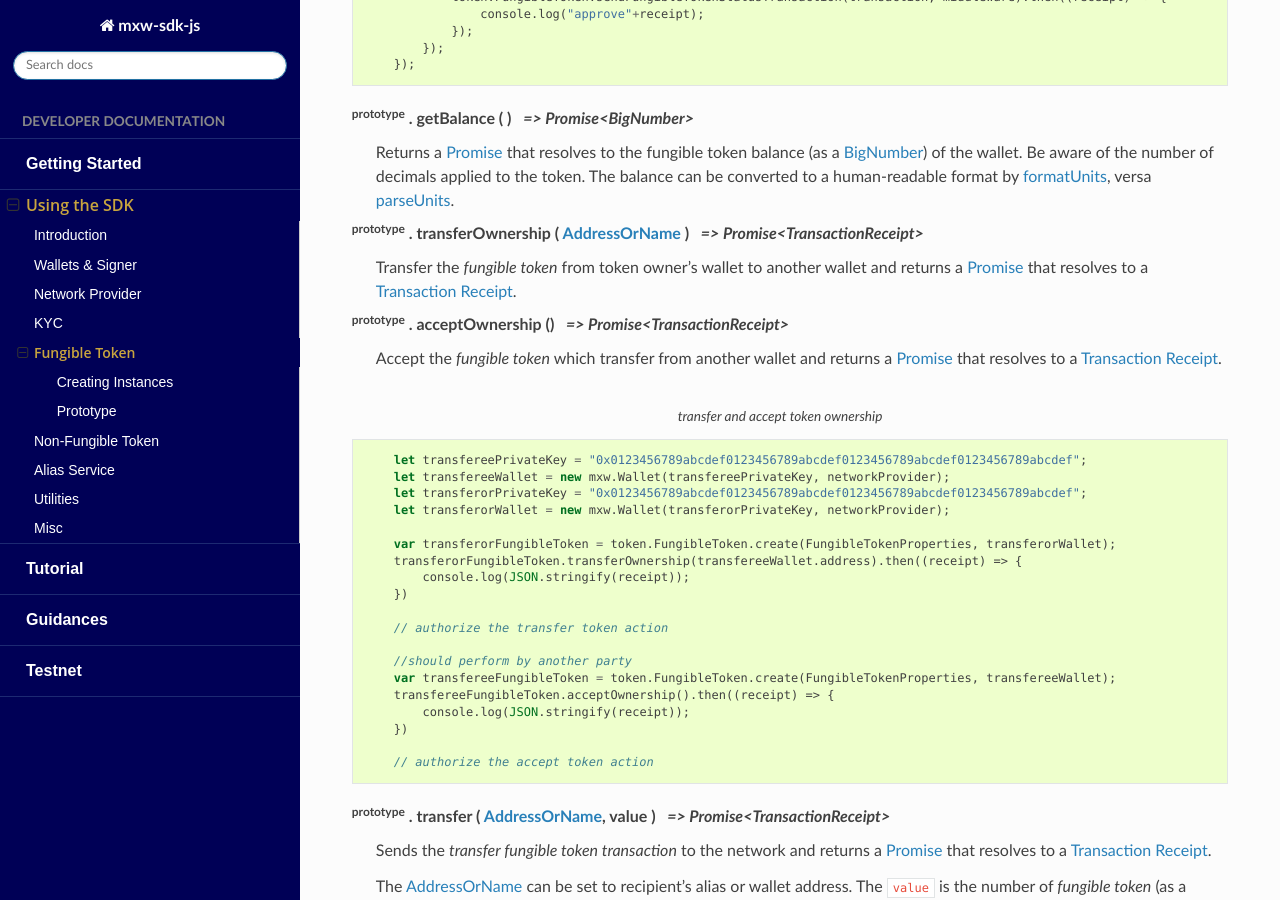
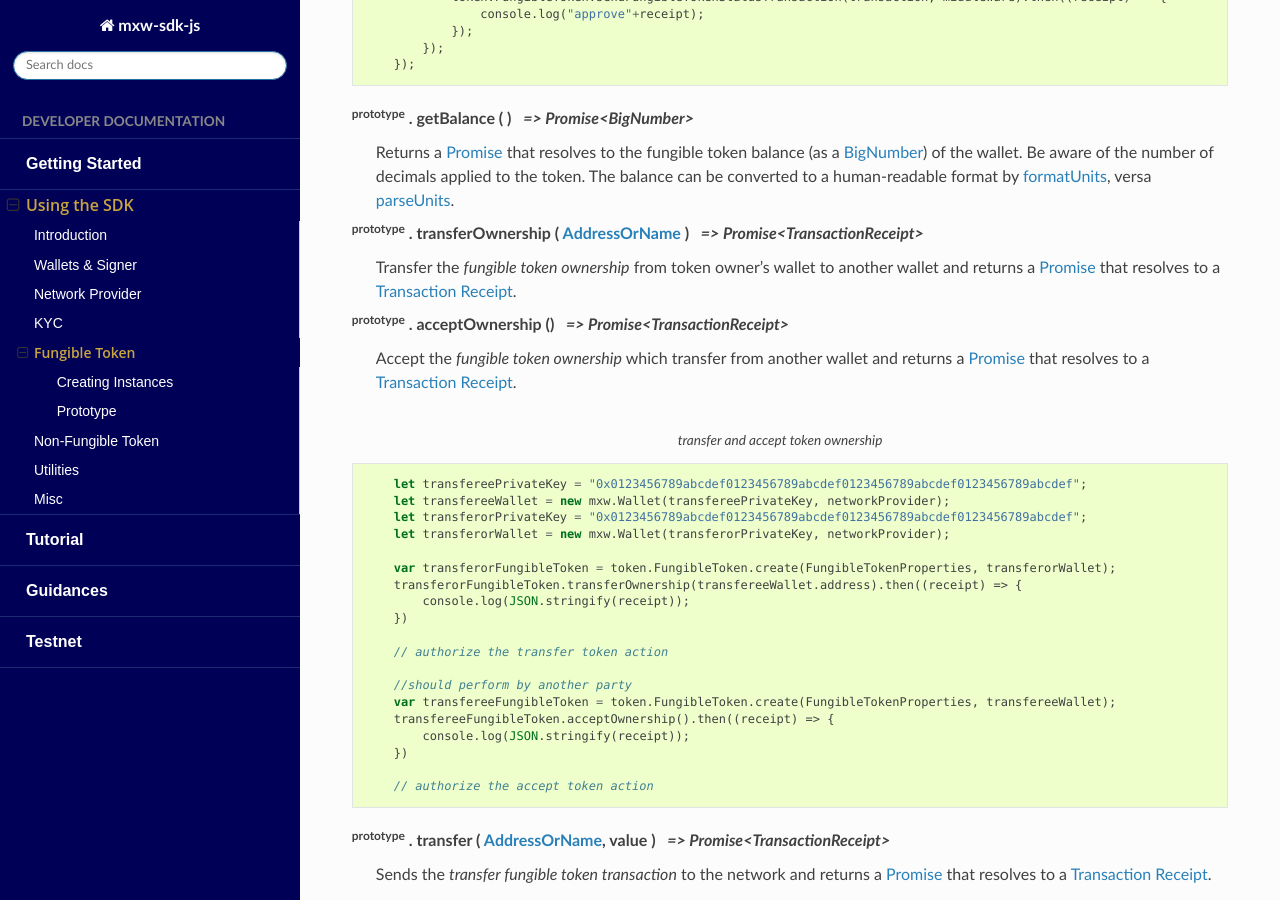
Before and after one commit to maxonrow/mxw-sdk-js, a Sphinx documentation site: the page built from docs/api-4tokens.rst, in a window 1280 px wide and 900 px high, scrolled down 2216 px. Built offline with Sphinx 7.4.7 and the Read the Docs theme 2.0.0, drawn with Linux system fonts in a browser that asks for light colours.

Commit message:
clarification on ownership and remove alias

```diff
--- a/docs/api-4tokens.rst
+++ b/docs/api-4tokens.rst
@@ -116,11 +116,11 @@
     versa :ref:`parseUnits <parseUnits>`.
 
 :sup:`prototype` . transferOwnership ( :ref:`AddressOrName <addressOrName>` ) |nbsp| `=> Promise<TransactionReceipt>`
-    Transfer the *fungible token* from token owner's wallet to another wallet and returns a :ref:`Promise <promise>` that resolves to a
+    Transfer the *fungible token ownership* from token owner's wallet to another wallet and returns a :ref:`Promise <promise>` that resolves to a
     :ref:`Transaction Receipt <transaction-receipt>`.
 
 :sup:`prototype` . acceptOwnership () |nbsp| `=> Promise<TransactionReceipt>`
-    Accept the *fungible token* which transfer from another wallet and returns a :ref:`Promise <promise>` that resolves to a
+    Accept the *fungible token ownership* which transfer from another wallet and returns a :ref:`Promise <promise>` that resolves to a
     :ref:`Transaction Receipt <transaction-receipt>`.
 
 .. code-block:: javascript
--- a/docs/api-5nft.rst
+++ b/docs/api-5nft.rst
@@ -128,11 +128,11 @@
         });
 
 :sup:`prototype` . transferOwnership ( :ref:`AddressOrName <addressOrName>` ) |nbsp| `=> Promise<TransactionReceipt>`
-    Transfer the *non-fungible token* from token owner's wallet to another wallrt and returns a :ref:`Promise <promise>` that resolves to a
+    Transfer the *non-fungible token ownership* from token owner's wallet to another wallrt and returns a :ref:`Promise <promise>` that resolves to a
     :ref:`Transaction Receipt <transaction-receipt>`.
 
 :sup:`prototype` . acceptOwnership () |nbsp| `=> Promise<TransactionReceipt>`
-    Accept the *non-fungible token* which transfer from another person and returns a :ref:`Promise <promise>` that resolves to a
+    Accept the *non-fungible token ownership* which transfer from another person and returns a :ref:`Promise <promise>` that resolves to a
     :ref:`Transaction Receipt <transaction-receipt>`.
 
 .. code-block:: javascript
--- a/docs/api.rst
+++ b/docs/api.rst
@@ -13,7 +13,6 @@
    api-3kyc
    api-4tokens
    api-5nft
-   api-6name-service
    api-7utils
    api-8misc
 
```
